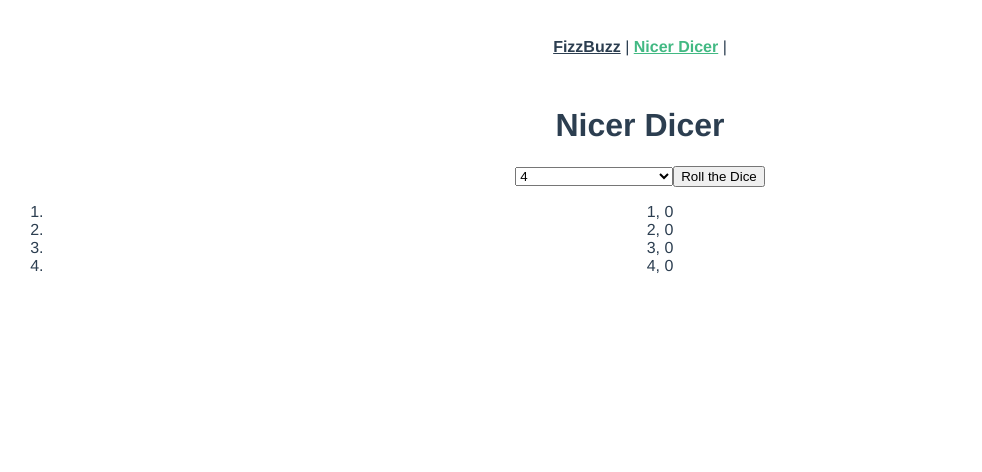
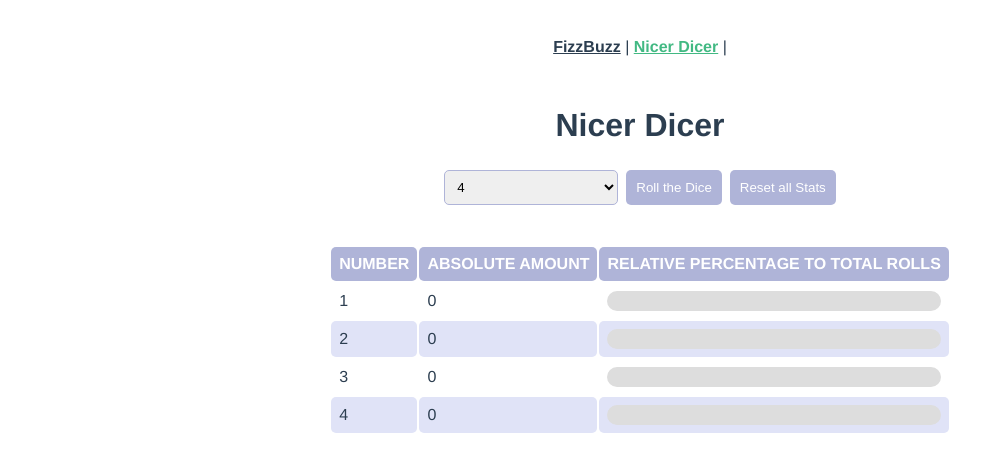
Before and after one commit to ulrichbergkemper1870/coding-challenge-js, a Vue app: page /nicerdicer in a window 1280 px wide. Shown: the top 472 px of the page, without its empty margins (0-982 px from the left). Built offline with nearby package versions, Linux system fonts and the light colour scheme.

Commit message:
add table and styles for dicing results

```diff
--- a/src/components/DiceResult.vue
+++ b/src/components/DiceResult.vue
@@ -1,15 +1,47 @@
 <template>
-  <div>{{ rolledNumber }}, {{ amount }}</div>
+  <td>{{ rolledNumber }}</td>
+  <td>{{ amount }}</td>
+  <!-- <td>{{ relativePercentage }} %</td> -->
+  <td>
+    <div class="progress-container">
+      <div class="progress"></div>
+    </div>
+  </td>
 </template>
 
 <script setup lang="ts">
-defineProps({
-  rolledNumber: Number,
-  amount: Number,
-  totalAmount: Number,
-});
+import { ref, watch } from "vue";
+
+const props = defineProps<{
+  rolledNumber: number;
+  amount: number;
+  totalAmount: number;
+}>();
+
+const relativePercentage = ref<number>(0);
+
+const updateRelativePercentage = () =>
+  props.totalAmount ? Math.round((props.amount / props.totalAmount) * 100) : 0;
+
+watch(
+  () => props.totalAmount,
+  () => {
+    relativePercentage.value = updateRelativePercentage();
+  }
+);
 </script>
 
 <style>
-/* css goes here */
+.progress-container {
+  height: 20px;
+  background-color: #ddd;
+  border-radius: 10px;
+}
+
+.progress {
+  height: 20px;
+  width: v-bind(relativePercentage + "%");
+  border-radius: 10px;
+  background-color: #7dbda4;
+}
 </style>
--- a/src/views/NicerDicer.vue
+++ b/src/views/NicerDicer.vue
@@ -1,7 +1,7 @@
 <template>
   <h1>Nicer Dicer</h1>
 
-  <select @change="selectedDice" v-model="selected">
+  <select @change="resetDice" v-model="selected">
     <option disabled value="">Please select one Dice</option>
     <option>4</option>
     <option>6</option>
@@ -9,27 +9,37 @@
     <option>20</option>
   </select>
   <button @click="rolldice">Roll the Dice</button>
-  <ol id="rolledNumbers">
-    <li v-for="(amount, index) in rolledNumbers" :key="index">
-      <DiceResult
-        :rolled-number="index + 1"
-        :amount="amount"
-        :total-amount="numberOfRolls"
-      />
-    </li>
-  </ol>
+  <button @click="resetDice">Reset all Stats</button>
+
+  <table id="firstTable">
+    <thead>
+      <tr>
+        <th>Number</th>
+        <th>Absolute Amount</th>
+        <th>Relative Percentage to total rolls</th>
+      </tr>
+    </thead>
+    <tbody>
+      <tr v-for="(amount, index) in rolledNumbers" :key="index">
+        <DiceResult
+          :rolled-number="index + 1"
+          :amount="amount"
+          :total-amount="numberOfRolls"
+        />
+      </tr>
+    </tbody>
+  </table>
 </template>
 
 <script setup lang="ts">
 import { ref } from "vue";
-// import rolldice from "../rolldice"
 import DiceResult from "../components/DiceResult.vue";
 
 const selected = ref<number>(4);
 const rolledNumbers = ref<number[]>([0, 0, 0, 0]);
 const numberOfRolls = ref<number>(0);
 
-const selectedDice = () => {
+const resetDice = () => {
   const newNumbers = [];
   for (let i = 0; i < selected.value; i++) {
     newNumbers.push(0);
@@ -47,5 +57,45 @@ const rolldice = () => {
 </script>
 
 <style>
-/* css goes here */
+button {
+  background: #afb4d8;
+  color: #fff;
+  padding: 10px;
+  min-width: 30px;
+  border-radius: 5px;
+  margin: 0px 4px;
+  border: none;
+}
+select,
+input {
+  border: 1px solid #afb4d8;
+  padding: 8px;
+  border-radius: 5px;
+  margin: 4px;
+}
+table {
+  margin: auto;
+  margin-top: 36px;
+}
+table th {
+  text-transform: uppercase;
+  text-align: left;
+  background: #afb4d8;
+  color: #fff;
+  padding: 8px;
+  min-width: 30px;
+  border-radius: 5px;
+}
+
+table td {
+  text-align: left;
+  padding: 8px;
+  border-radius: 5px;
+}
+table td:last-child {
+  border-right: none;
+}
+table tbody tr:nth-child(2n) td {
+  background: #e0e3f7;
+}
 </style>
```
